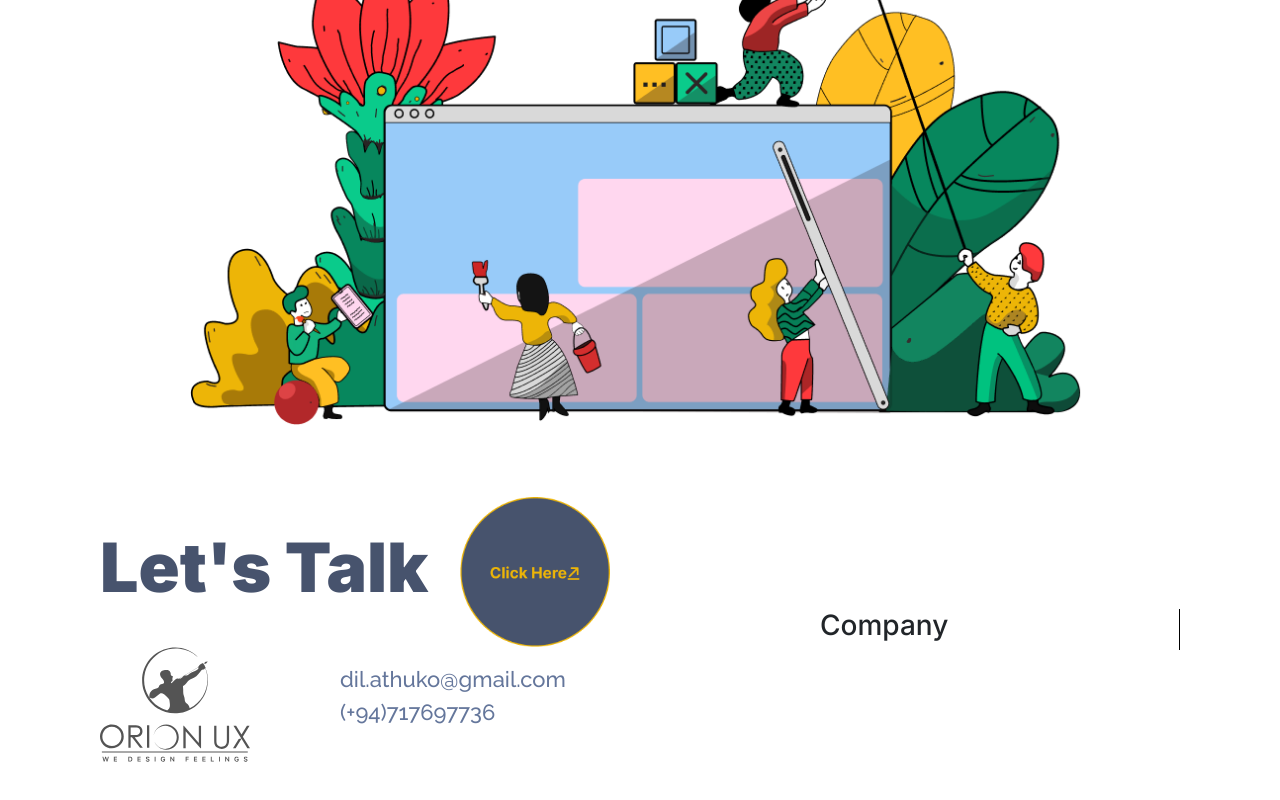
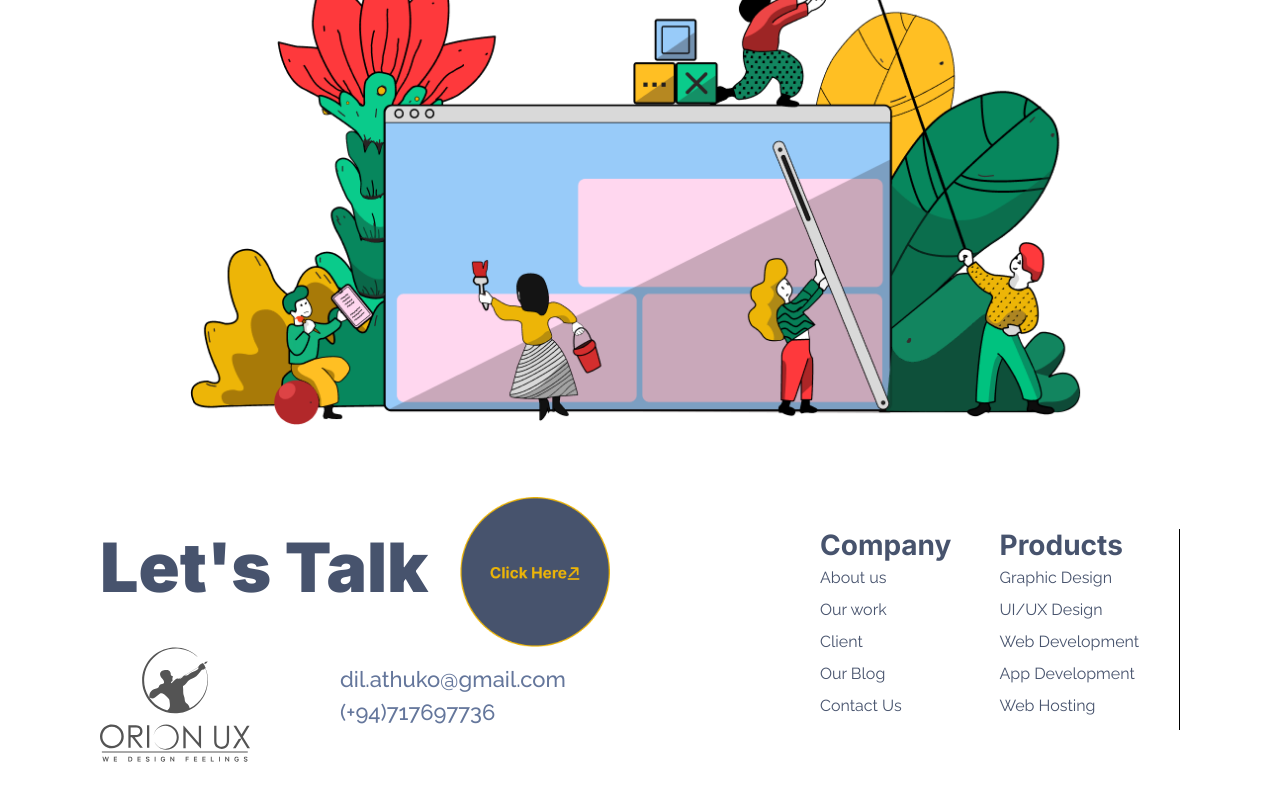
Before and after one commit to orionux/orion-ux, a Next.js app: page / in a window 1280 px wide. Shown: the part 3610-4410 px from the top of the page. Built offline with nearby package versions, Linux system fonts and the light colour scheme.

Commit message:
footer links update

```diff
--- a/src/components/Footer.tsx
+++ b/src/components/Footer.tsx
@@ -5,6 +5,63 @@ import React from "react";
 type Props = {};
 
 const Footer = (props: Props) => {
+  const companyLinks = [
+    {
+      id: 1,
+      title: "About us",
+      link: "/about",
+    },
+    {
+      id: 2,
+      title: "Our work",
+      link: "/our_work",
+    },
+    {
+      id: 3,
+      title: "Client",
+      link: "/client",
+    },
+    {
+      id: 4,
+      title: "Our Blog",
+      link: "/blog",
+    },
+    {
+      id: 5,
+      title: "Contact Us",
+      link: "/contact",
+    },
+  ];
+
+  const productsLinks = [
+    {
+      id: 1,
+      title: "Graphic Design",
+      link: "#",
+    },
+    {
+      id: 2,
+      title: "UI/UX Design",
+      link: "#",
+    },
+    {
+      id: 3,
+      title: "Web Development",
+      link: "#",
+    },
+    {
+      id: 4,
+      title: "App Development",
+      link: "#",
+    },
+    {
+      id: 5,
+      title: "Web Hosting",
+      link: "#",
+    },
+  ];
+
+
   return (
     <div className="d-flex flex-column  justify-content-center align-items-center flex-lg-row footer-top-border py-4 main-padding padding-x-100px ">
       <div className="col-12 col-lg-8 d-flex flex-column footer-cols mb-3">
@@ -23,7 +80,7 @@ const Footer = (props: Props) => {
           </div>
         </div>
         <div className="d-flex flex-row d-flex flex-row justify-content-center align-items-center">
-        <div className="col-12 col-lg-4">
+          <div className="col-12 col-lg-4">
             <Image
               src={"/assests/images/logo-footer.svg"}
               alt=""
@@ -38,9 +95,22 @@ const Footer = (props: Props) => {
           </div>
         </div>
       </div>
-      <div className="col-12 col-lg-4 d-flex flex-column footer-cols mb-3 verticle-line">
-        <div className="d-flex">
-          <h3>Company</h3>
+      <div className="col-12 col-lg-4 d-flex flex-column flex-lg-row footer-cols mb-3 verticle-line">
+        <div className="d-flex flex-column col-12 col-lg-6">
+          <h3 className="font-500 links-title-footer ">Company</h3>
+          {companyLinks.map((item) => (
+              <Link key={item.id} href={item.link} className="footer-links">
+                <p>{item.title}</p>
+              </Link>
+          ))}
+        </div>
+        <div className="d-flex flex-column col-12 col-lg-6">
+          <h3 className="font-500 links-title-footer ">Products</h3>
+          {productsLinks.map((item) => (
+              <div key={item.id} className="footer-links">
+                <p>{item.title}</p>
+              </div>
+          ))}
         </div>
       </div>
     </div>
--- a/src/styles/globals.css
+++ b/src/styles/globals.css
@@ -334,7 +334,19 @@ li {
 .verticle-line{
     border-right: solid 1px #000;
 }
-
+.links-title-footer{
+    color: #47536D;
+    font-weight: 700;
+    font-size: 28px;
+    font-family: var(--font-primary) !important;
+}
+.footer-links{
+    text-decoration: none;
+    color: #47536D;
+    font-size: 16px;
+    line-height: 16px;
+    font-family: var(--font-secondary) !important;
+}
 
 
 
```
